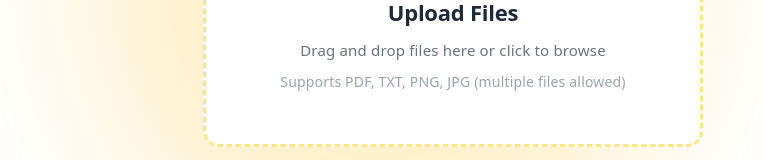
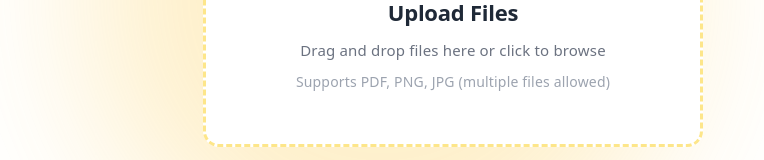
Before and after one commit to horsepaperfish/allergen-menu-analysis, a React (Vite) app: page / in a window 1280 px wide. Shown: the part 435-595 px from the top of the page, without its empty margins (187-951 px from the left). Built offline with nearby package versions, Linux system fonts and the light colour scheme; a web font is replaced by a local one.

Commit message:
Fix text message

```diff
--- a/src/App.jsx
+++ b/src/App.jsx
@@ -95,10 +95,7 @@ function App() {
           {analyzing && (
             <div className="analyzing">
               <div className="spinner"></div>
-              <p>
-                Analyzing menu for allergens...
-                {progress.total > 1 && ` (${progress.current}/${progress.total})`}
-              </p>
+              <p>Analyzing menu for allergens...</p>
               {progress.total > 0 && (
                 <div className="progress-container">
                   <div
--- a/src/components/FileUpload.jsx
+++ b/src/components/FileUpload.jsx
@@ -89,7 +89,7 @@ function FileUpload({ onFileSelect }) {
 
         <h2>Upload Files</h2>
         <p className="drag-text">Drag and drop files here or click to browse</p>
-        <p className="file-types">Supports PDF, TXT, PNG, JPG (multiple files allowed)</p>
+        <p className="file-types">Supports PDF, PNG, JPG (multiple files allowed)</p>
       </div>
     </div>
   )
```
